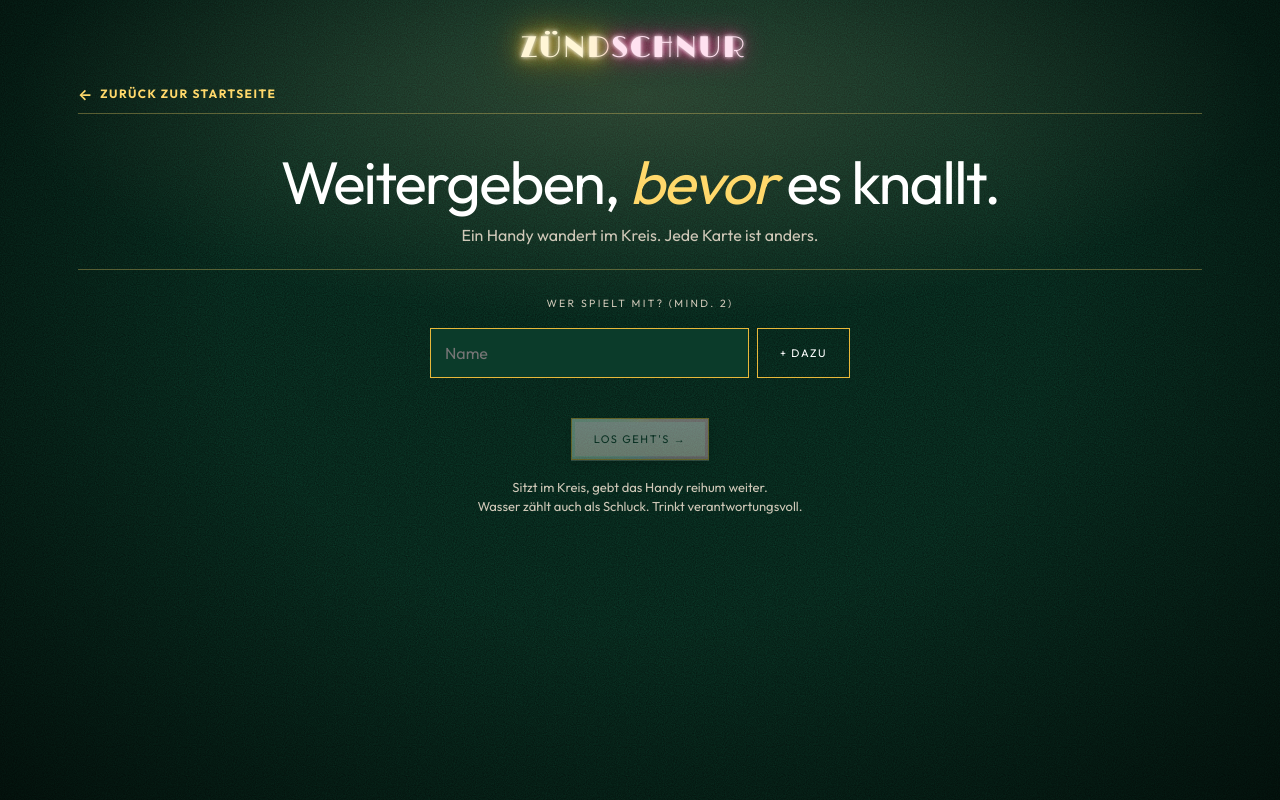
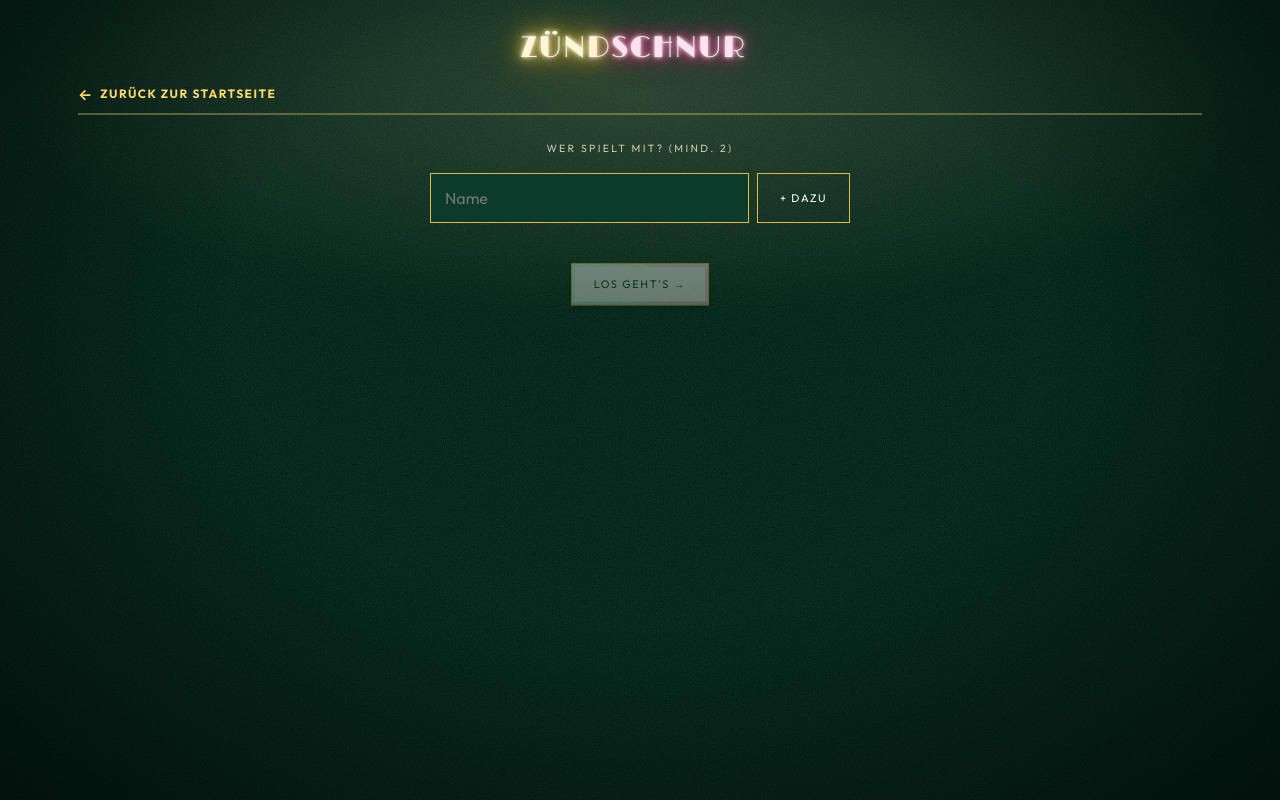
Before and after one commit to maiggooo/spielhalle, a plain HTML site: page zuendschnur.html in a window 1280 px wide. Drawn offline with nearby package versions, Linux system fonts and the light colour scheme.

Commit message:
Zündschnur: Slogans entfernt
Co-Authored-By: Claude Opus 5.5 <noreply@anthropic.com>

```diff
--- a/zuendschnur.html
+++ b/zuendschnur.html
@@ -4,13 +4,13 @@
 <meta charset="UTF-8" />
 <meta name="viewport" content="width=device-width, initial-scale=1.0" />
 <title>Zündschnur — Maikos Spielhalle</title>
-<meta name="description" content="Das Trinkspiel für ein Handy. Weitergeben, bevor es knallt.">
+<meta name="description" content="Das Trinkspiel für ein Handy.">
 <meta name="theme-color" content="#0B3B2A">
 <meta property="og:type" content="website">
 <meta property="og:site_name" content="Maikos Spielhalle">
 <meta property="og:locale" content="de_DE">
 <meta property="og:title" content="Zündschnur — Maikos Spielhalle">
-<meta property="og:description" content="Das Trinkspiel für ein Handy. Weitergeben, bevor es knallt.">
+<meta property="og:description" content="Das Trinkspiel für ein Handy.">
 <meta property="og:url" content="https://maiggooo.github.io/spielhalle/zuendschnur.html">
 <meta property="og:image" content="https://maiggooo.github.io/spielhalle/og/zuendschnur.jpg">
 <meta property="og:image:width" content="1200">
@@ -30,15 +30,6 @@
 <link href="https://fonts.googleapis.com/css2?family=Limelight&family=Outfit:wght@400;500;600;700;800&display=swap" rel="stylesheet">
 <link rel="stylesheet" href="site.css">
 <style>
-  .mini-hero { padding: 40px 0 22px; text-align: center; }
-  .mini-hero h1 {
-    font-family: 'Outfit', sans-serif; font-weight: 400;
-    font-size: clamp(36px, 6vw, 60px); letter-spacing: -.03em; line-height: .95;
-    color: var(--ink);
-  }
-  .mini-hero h1 em { color: var(--accent); }
-  .mini-hero p { margin-top: 12px; color: var(--muted); }
-
   .kicker {
     font-family: 'Outfit', sans-serif; font-size: 10.5px;
     text-transform: uppercase; letter-spacing: .22em; color: var(--muted);
@@ -162,10 +153,6 @@
   </div>
 
   <main>
-    <section class="mini-hero">
-      <h1>Weitergeben, <em>bevor</em> es knallt.</h1>
-      <p>Ein Handy wandert im Kreis. Jede Karte ist anders.</p>
-    </section>
 
     <!-- SETUP -->
     <section class="screen on" id="sSetup">
@@ -176,7 +163,6 @@
       </form>
       <div class="chips" id="setupChips"></div>
       <div class="cta-row"><button class="btn primary" id="startBtn" disabled>Los geht's →</button></div>
-      <p class="note">Sitzt im Kreis, gebt das Handy reihum weiter.<br>Wasser zählt auch als Schluck. Trinkt verantwortungsvoll.</p>
     </section>
 
     <!-- PASS -->
```
